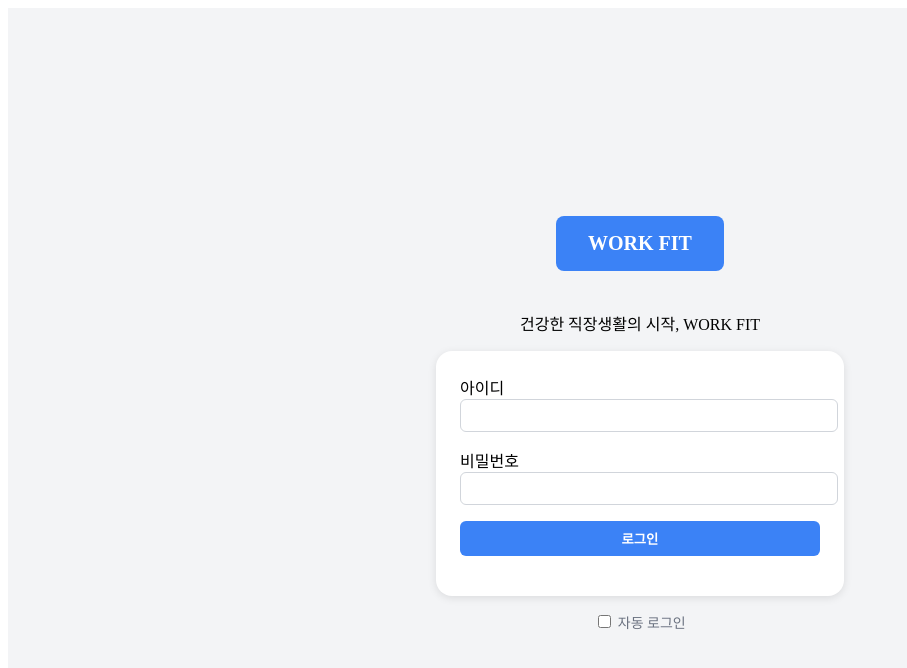
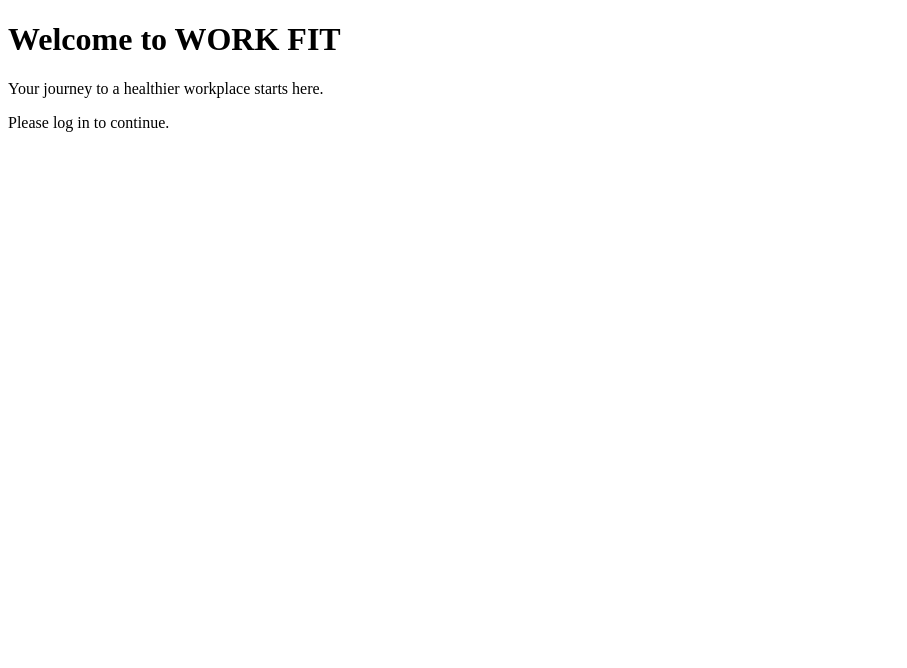
Before and after one commit to hellotect2022/react-workfit-webapp, a React (Vite) app: page /home in a window 1280 px wide. Shown: the top 668 px of the page, without its empty margins (0-907 px from the left). Built offline with nearby package versions, Linux system fonts and the light colour scheme.

Commit message:
Router 추가

```diff
--- a/src/App.jsx
+++ b/src/App.jsx
@@ -1,14 +1,17 @@
 import { useState } from 'react'
-import LoginPage from './pages/Login/LoginPage'
+import { RouterProvider } from 'react-router-dom'
+import Router from './router/Router.jsx'
 
 function App() {
   const [count, setCount] = useState(0)
 
-  return (
-    <div>
-      <LoginPage />
-    </div>
-  )
+  // return (
+  //   <div>
+  //     <LoginPage />
+  //   </div>
+  // )
+
+  return <RouterProvider router={Router}/>
 }
 
 export default App
--- /dev/null
+++ b/src/pages/Landing/Landing.jsx
@@ -0,0 +1,12 @@
+import { Navigate, Outlet, useLocation } from 'react-router-dom';
+
+function Landing() {
+  const location = useLocation();
+
+  if (location?.pathname === '/') {
+      return <Navigate to='/home' />
+  }
+  return <Outlet />
+}
+
+export default Landing;
--- /dev/null
+++ b/src/pages/Login/Home/HomeError.jsx
@@ -0,0 +1,12 @@
+import { useRouteError } from "react-router-dom";
+
+export default function HomeError() {
+    const error = useRouteError();
+
+    return (
+        <div>
+            <h2>에러 발생!</h2>
+            <pre>{error.message}</pre>
+        </div>
+    )
+}
--- /dev/null
+++ b/src/pages/Login/Home/HomeLoader.js
@@ -0,0 +1,9 @@
+export async function HomeLoader() {
+    try {
+        //throw new Error("HomeLoader is not implemented yet");
+
+    }catch (error) {
+        console.error("Error loading home page:", error);
+        throw error; // 에러를 던져서 라우터가 에러 핸들러로 전달하도록 함
+    }
+}
--- /dev/null
+++ b/src/pages/Login/Home/HomePage.jsx
@@ -0,0 +1,13 @@
+import React from "react";
+
+const HomePage = () => {
+    return (
+        <div>
+            <h1>Welcome to WORK FIT</h1>
+            <p>Your journey to a healthier workplace starts here.</p>
+            <p>Please log in to continue.</p>
+        </div>
+    );
+}
+
+export default HomePage;
--- a/src/pages/Login/LoginPage.jsx
+++ b/src/pages/Login/LoginPage.jsx
@@ -1,17 +1,27 @@
-import React, { useState } from "react";
+import { useState } from "react";
 import "./LoginPage.css";
 import RestApiClient from "@/restApi/RestApiClient";
+import { Outlet, useNavigate } from "react-router-dom";
 
 export default function LoginPage() {
   const [id, setId] = useState("");
   const [password, setPassword] = useState("");
   const [error, setError] = useState("");
   const [loading, setLoading] = useState(false);
+  const Navigate = useNavigate();
 
   const handleLogin = () => {
     setLoading(true);
-    RestApiClient.login(id,password).then(response => {
+    RestApiClient.login(id,password)
+    .then(response => {
       console.log("Login successful:", response);
+      // 로그인 성공 후 처리 (예: 토큰 저장, 리다이렉트 등)
+      alert("로그인 성공!");
+      // 예시: 로컬 스토리지에 토큰 저장
+      localStorage.setItem("token", response.token);
+      // 예시: 대시보드 페이지로 리다이렉트
+      Navigate("/home");
+
     }).catch(error => {
       console.error("Login failed:", error);
         setError("아이디 또는 비밀번호가 올바르지 않습니다.");
@@ -68,6 +78,7 @@ export default function LoginPage() {
         <input type="checkbox" id="autoLogin" />
         <label htmlFor="autoLogin"> 자동 로그인</label>
       </div>
+      <Outlet />
     </div>
   );
 }
--- /dev/null
+++ b/src/router/Router.jsx
@@ -0,0 +1,26 @@
+import { createBrowserRouter, createRoutesFromElements } from "react-router-dom";
+import { Route } from "react-router";
+import LoginPage from '../pages/Login/LoginPage.jsx';
+import { HomeLoader } from "../pages/Login/Home/HomeLoader.js";
+import HomeError from "../pages/Login/Home/HomeError.jsx";
+import HomePage from "../pages/Login/Home/HomePage.jsx";
+import Landing from "../pages/Landing/Landing.jsx";
+
+const baseUrl = import.meta.env.VITE_REST_API_URL;
+
+// React Router v6.4 이상에서 도입된 “Data Router” 기능
+const Router = createBrowserRouter(
+    createRoutesFromElements(
+        <Route path="/" element={<Landing />} >
+            <Route path="login" element={<LoginPage />} />
+            <Route path="home" element={<HomePage />}
+                loader={HomeLoader}
+                errorElement={<HomeError />}
+            />
+            {/* <Route path="dashboard" element={<DashboardPage />} /> */}
+        </Route>
+    )
+    //,{basename:baseUrl}
+)
+
+export default Router;
```
